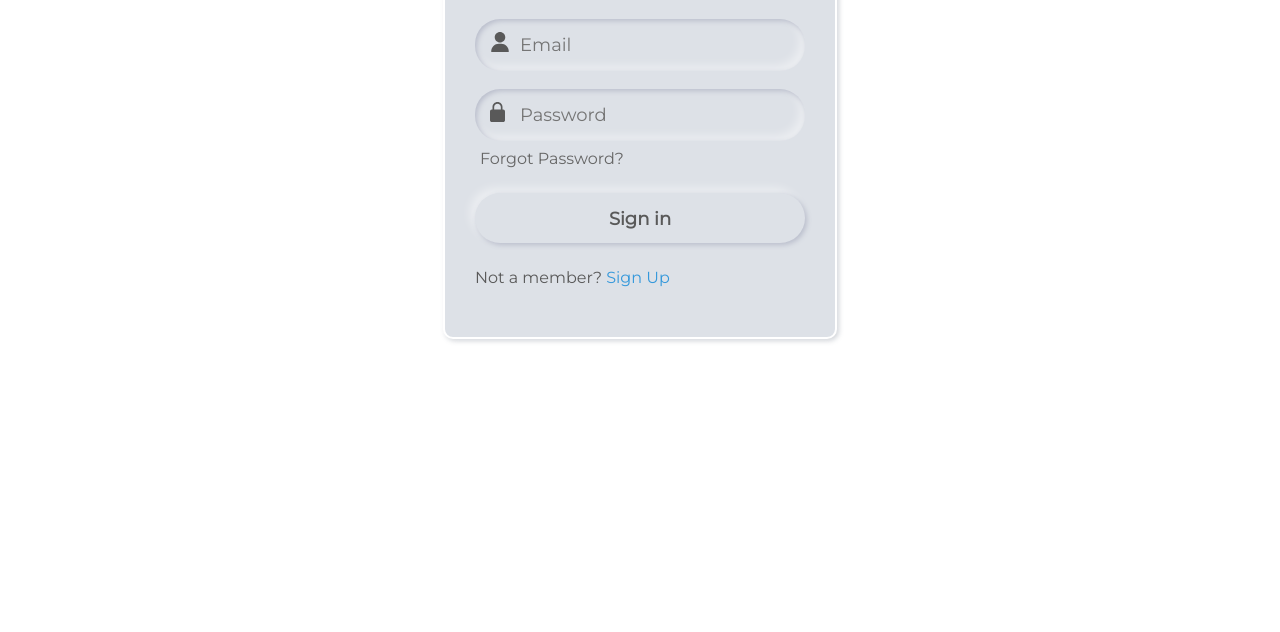
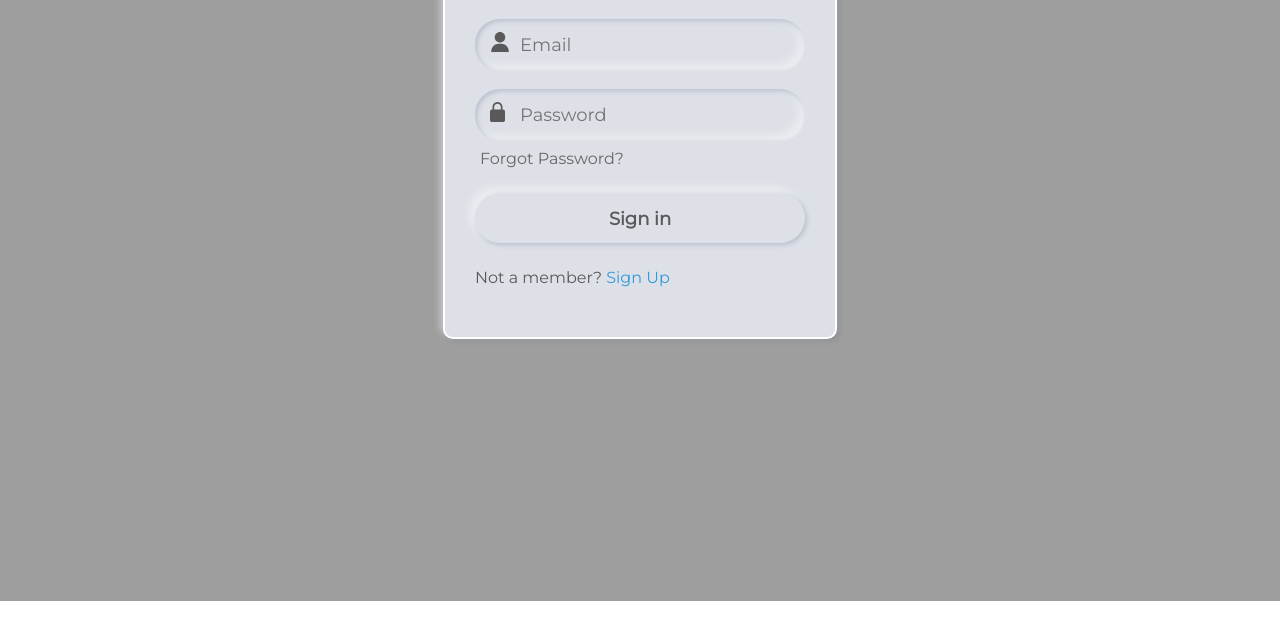
Before and after one commit to 1secondje/LoginForm, a plain HTML site: page index.html in a window 1280 px wide. Shown: the part 168-800 px from the top of the page. Drawn offline with Linux system fonts and the light colour scheme; the site is published under a folder, as on GitHub Pages, so addresses that start at the root find nothing.

Commit message:
background fix

```diff
--- a/style.css
+++ b/style.css
@@ -7,7 +7,7 @@ button {
 }
 
 body {
-	background-image: url('/img/background.jpg');
+	background-image: url('img/background.jpg');
 	background-repeat: no-repeat;
 	background-position: center;
 	background-size: 100%;
```
